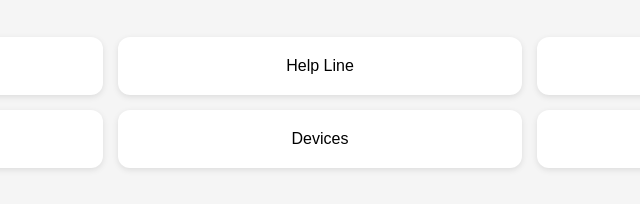
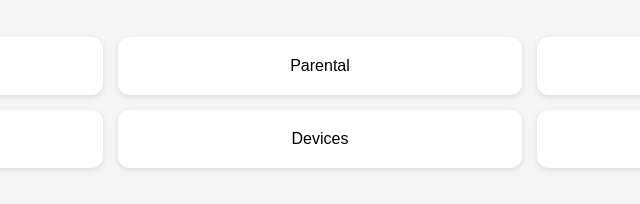
Before and after one commit to X-cyber-2025/isp, a plain HTML site: page index.html in a window 1280 px wide. Both pictures are taken after a click on the button "START". Shown: the part 415-619 px from the top of the page, 320-960 px from the left. Drawn offline with Linux system fonts and the light colour scheme.

Commit message:
Update index.html

```diff
--- a/index.html
+++ b/index.html
@@ -141,7 +141,7 @@ body {
 <div class="box">
     <!-- ADMIN ACCESS (WIFI ONLY) -->
     <div onclick="openAdmin()">Admin Access</div>
-<div onclick="window.location.href='helpline.html'">Help Line</div>
+    <div>Parental</div>
     <div>Guest WiFi</div>
     <div>Security</div>
     <div>Devices</div>
```
